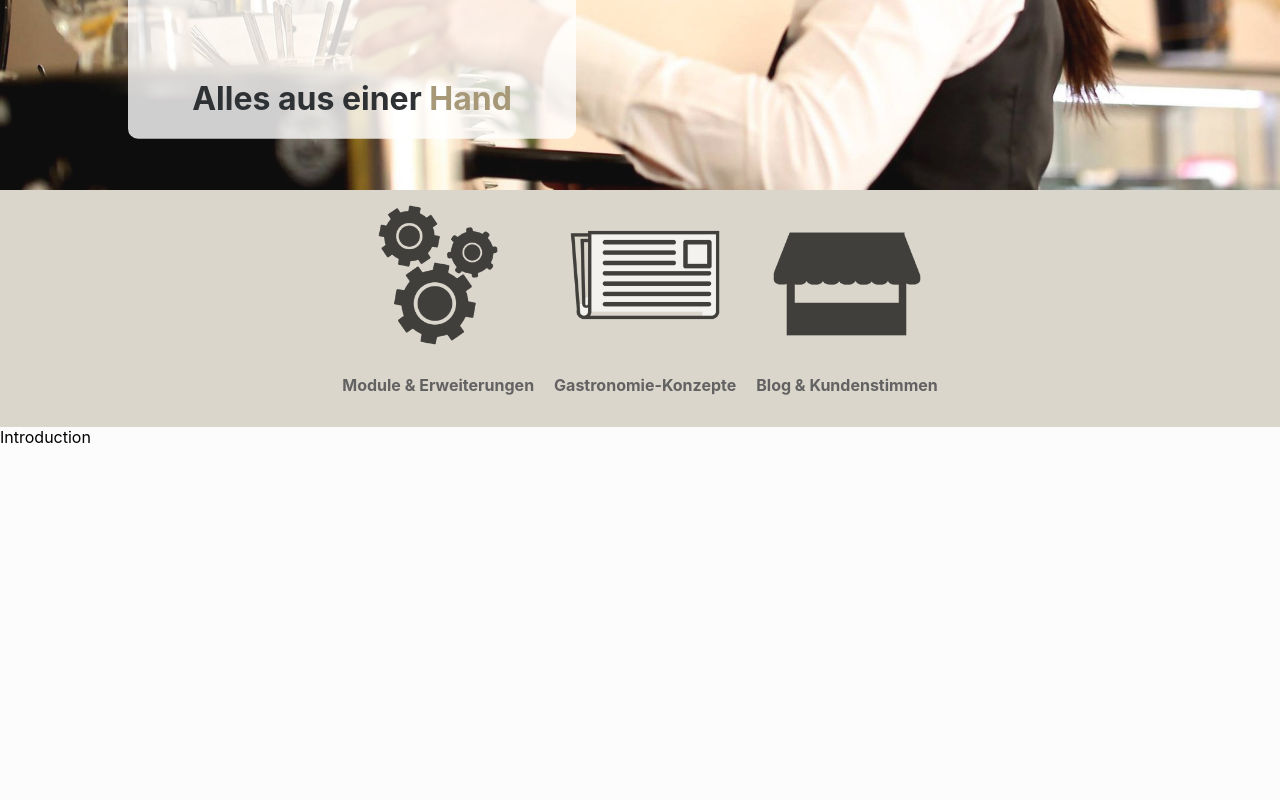
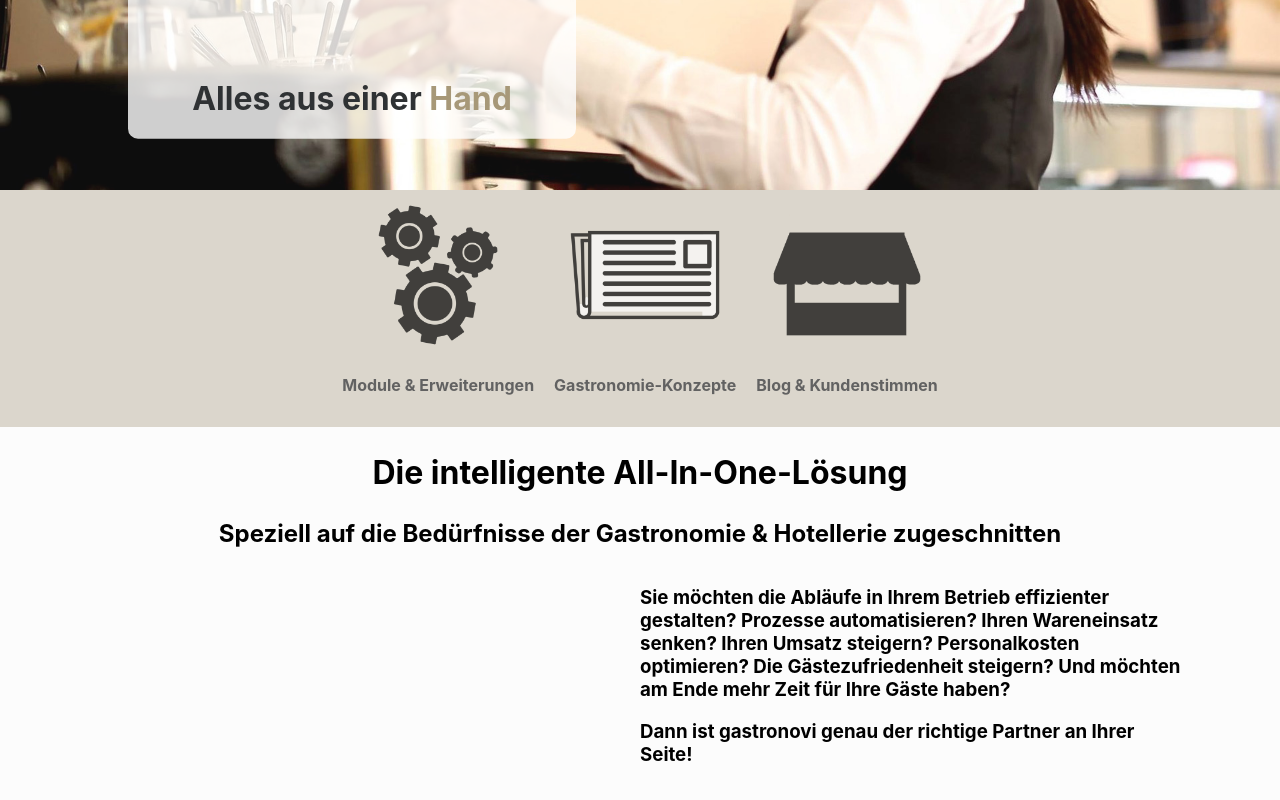
Before and after one commit to VictoriaStudios/gastronauti, a Next.js app: page / in a window 1280 px wide. Shown: the part 490-1290 px from the top of the page. Before the commit the page ends 937 px from the top, so only its background shows below. Built offline with nearby package versions, Linux system fonts and the light colour scheme.

Commit message:
Added an introduction section

```diff
--- a/components/Introduction.js
+++ b/components/Introduction.js
@@ -1,9 +1,19 @@
-import React from 'react'
+import styles from '../styles/Introduction.module.css'
 
 const Introduction = () => {
-  return (
-    <div>Introduction</div>
-  )
+    return (
+        <section className={styles.introWrapper}>
+            <h1 className={styles.introTitle}>Die intelligente All-In-One-Lösung</h1>
+            <h2 className={styles.introTitle}>Speziell auf die Bedürfnisse der Gastronomie & Hotellerie zugeschnitten</h2>
+            <div className={styles.introContent}>
+                <div className={styles.introVideo}></div>
+                <div className={styles.introText}>
+                    <h3>Sie möchten die Abläufe in Ihrem Betrieb effizienter gestalten? Prozesse automatisieren? Ihren Wareneinsatz senken? Ihren Umsatz steigern? Personalkosten optimieren? Die Gästezufriedenheit steigern? Und möchten am Ende mehr Zeit für Ihre Gäste haben?</h3>
+                    <h3>Dann ist gastronovi genau der richtige Partner an Ihrer Seite!</h3>
+                </div>
+            </div>
+        </section>
+    )
 }
 
 export default Introduction
--- /dev/null
+++ b/styles/Introduction.module.css
@@ -0,0 +1,23 @@
+.introWrapper {
+    position: relative;
+    width: 85vw;
+    margin:auto;
+}
+
+.introTitle {
+    text-align: center;
+}
+
+.introContent {
+    width:100%;
+    display: flex;
+}
+
+.introVideo {
+    width:50%;
+    height:290px;
+}
+
+.introText {
+    width:50%
+}
--- a/styles/globals.css
+++ b/styles/globals.css
@@ -27,7 +27,11 @@ a {
 }
 
 h1 {
-  size:2rem;
+  font-size:2rem;
+}
+
+h2{
+  font-size:1.5rem;
 }
 
 .nav-wrapper {
```
